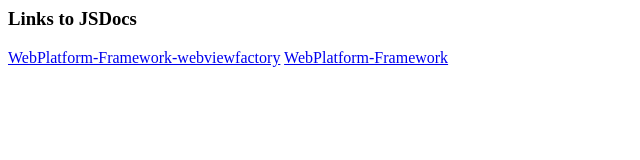
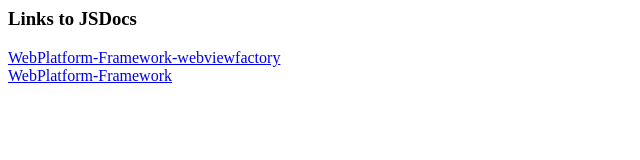
Before and after one commit to blackberry-webworks/webplatform-framework, a plain HTML site: page index.html in a window 1280 px wide. Shown: the whole page, without its empty margins (0-640 px from the left). Drawn offline with Linux system fonts and the light colour scheme.

Commit message:
Fixed format in root index page

```diff
--- a/index.html
+++ b/index.html
@@ -5,8 +5,8 @@
 	<body>
 		<div id="" >
 			<h3>Links to JSDocs</h3>
-			<a href='http://blackberry-webworks.github.com/webplatform-framework/WebPlatform-Framework-webviewfactory/index.html'>WebPlatform-Framework-webviewfactory</a>
-<a href='http://blackberry-webworks.github.com/webplatform-framework/WebPlatform-Framework/index.html'>WebPlatform-Framework</a>
+			<a href='http://blackberry-webworks.github.com/webplatform-framework/WebPlatform-Framework-webviewfactory/index.html'>WebPlatform-Framework-webviewfactory</a><br />
+<a href='http://blackberry-webworks.github.com/webplatform-framework/WebPlatform-Framework/index.html'>WebPlatform-Framework</a><br />
 <a id='NewRecord'></a>
 		</div>
 	</body>
```
